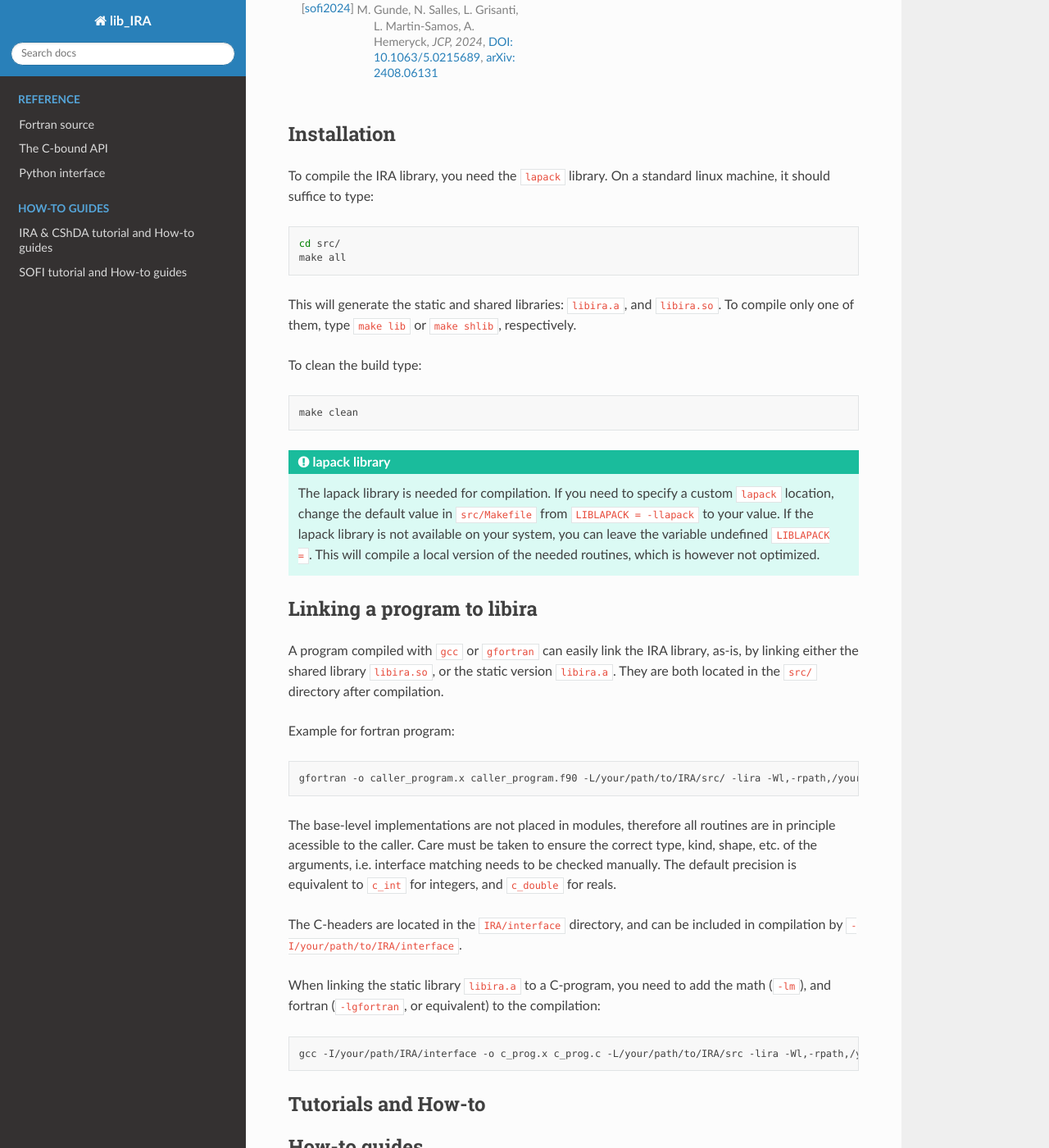
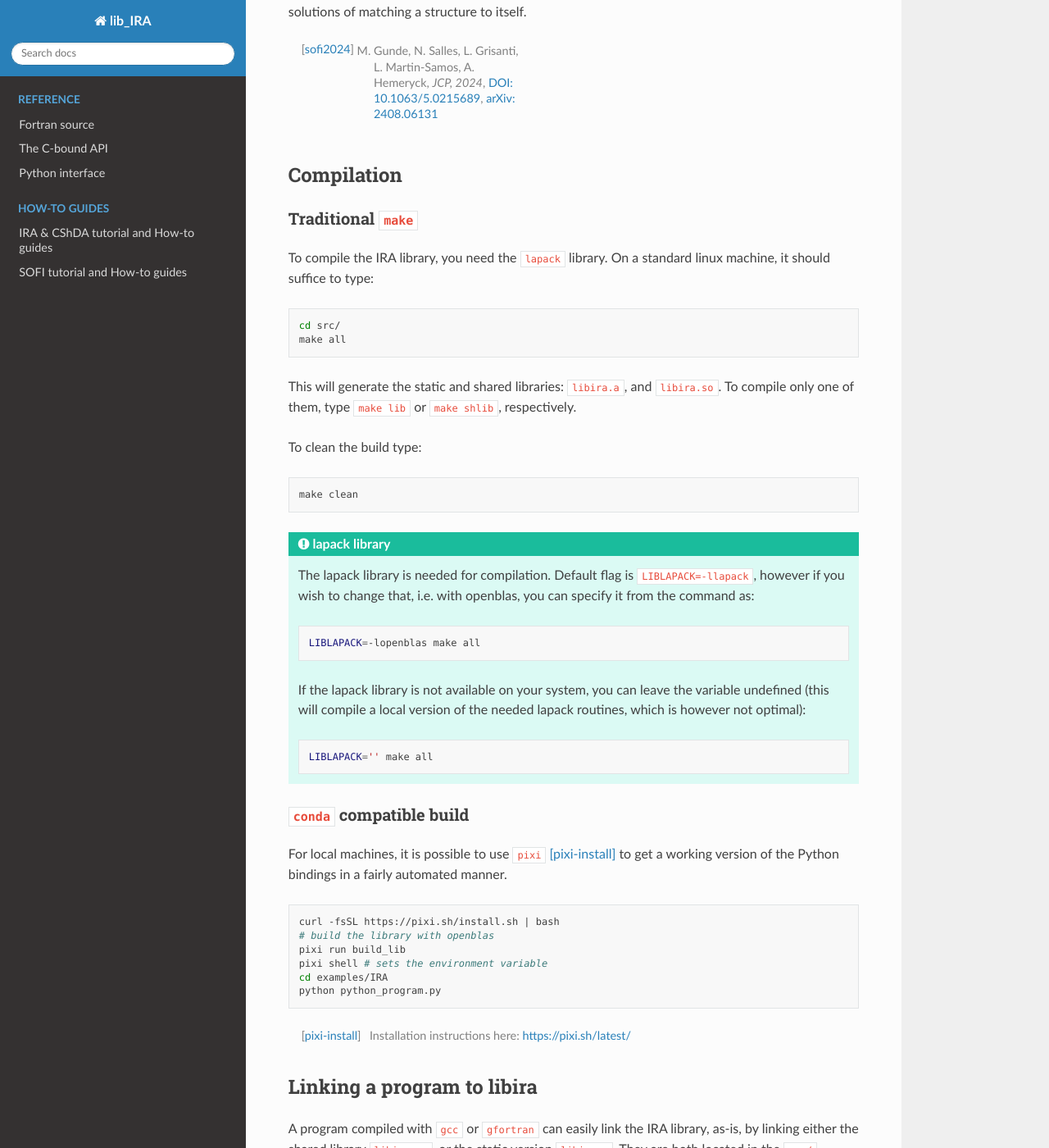
Before and after one commit to mammasmias/IterativeRotationsAssignments, a Sphinx documentation site: the page built from docs/index.rst, in a window 1280 px wide and 1400 px high, scrolled down 3306 px. Shown: the whole window at 82% size. Built offline with Sphinx 7.4.7 and the Read the Docs theme 3.1.0, drawn with Linux system fonts in a browser that asks for light colours; some of the changed text lies outside the part shown.

Commit message:
DOC: move build instructions to docs

```diff
--- a/docs/index.rst
+++ b/docs/index.rst
@@ -153,8 +153,11 @@ structures, SOFI gives all degenerate solutions of matching a structure to itsel
 
 .. [sofi2024] M. Gunde, N. Salles, L. Grisanti, L. Martin-Samos, A. Hemeryck, `JCP, 2024`, `DOI: 10.1063/5.0215689 <https://doi.org/10.1063/5.0215689>`_, `arXiv: 2408.06131 <https://arxiv.org/abs/2408.06131>`_
 
-Installation
-============
+Compilation
+===========
+
+Traditional ``make``
+--------------------
 
 To compile the IRA library, you need the ``lapack`` library.
 On a standard linux machine, it should suffice to type:
@@ -179,9 +182,35 @@ To clean the build type:
    :class: tip
 
    The lapack library is needed for compilation.
-   If you need to specify a custom ``lapack`` location, change the default value in ``src/Makefile`` from ``LIBLAPACK = -llapack`` to your value.
-   If the lapack library is not available on your system, you can leave the variable undefined ``LIBLAPACK =``. This will compile a local version of the needed routines, which is however not optimized.
+   Default flag is ``LIBLAPACK=-llapack``, however if you wish to change that, i.e. with openblas, you can specify it from the command as:
 
+   .. code-block:: bash
+
+      LIBLAPACK=-lopenblas make all
+
+   If the lapack library is not available on your system, you can leave the variable undefined (this will compile a local version of the needed lapack routines, which is however not optimal):
+
+   .. code-block:: bash
+
+      LIBLAPACK='' make all
+
+
+``conda`` compatible build
+--------------------------
+
+For local machines, it is possible to use ``pixi`` [pixi-install]_ to get a working version of the
+Python bindings in a fairly automated manner.
+
+.. code-block:: bash
+
+   curl -fsSL https://pixi.sh/install.sh | bash
+   # build the library with openblas
+   pixi run build_lib
+   pixi shell # sets the environment variable
+   cd examples/IRA
+   python python_program.py
+
+.. [pixi-install] Installation instructions here: `<https://pixi.sh/latest/>`_
 
 
 Linking a program to libira
```
Also changed, not shown: README.md (+1 -17 lines).
